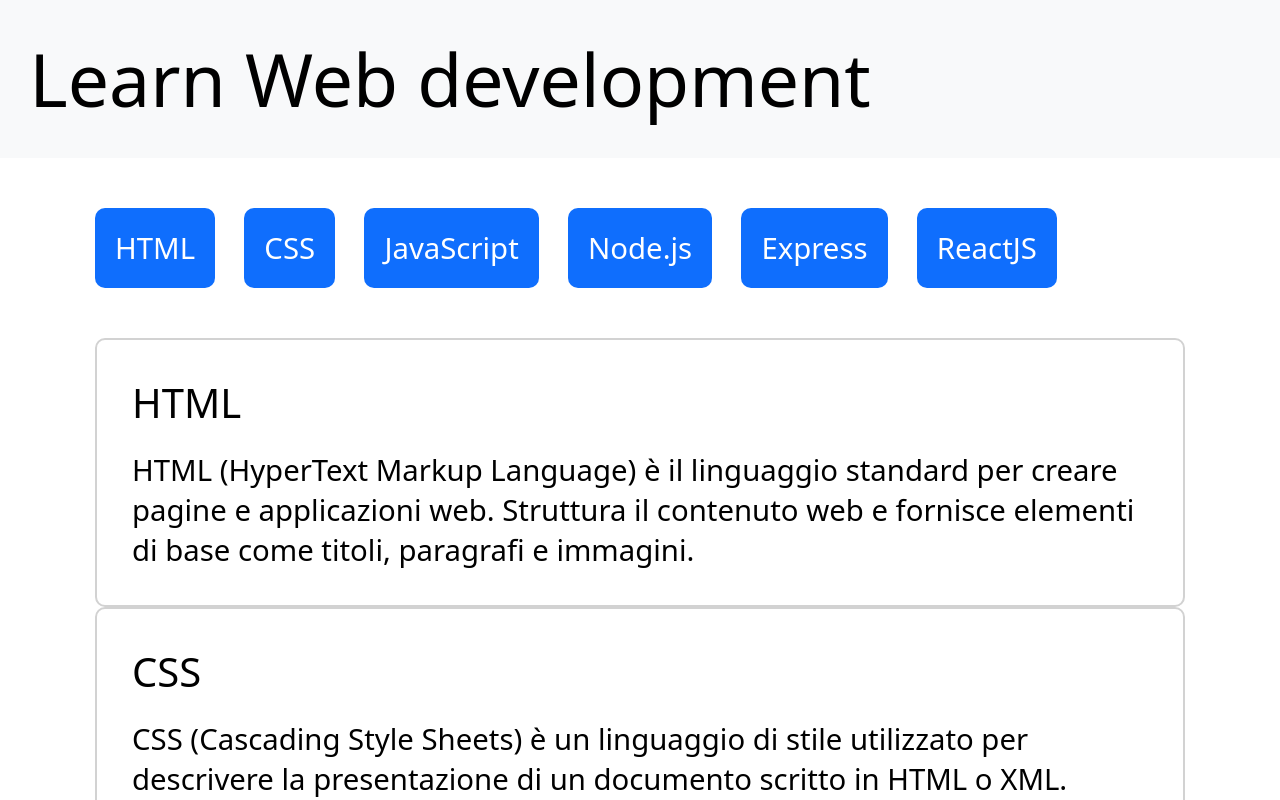
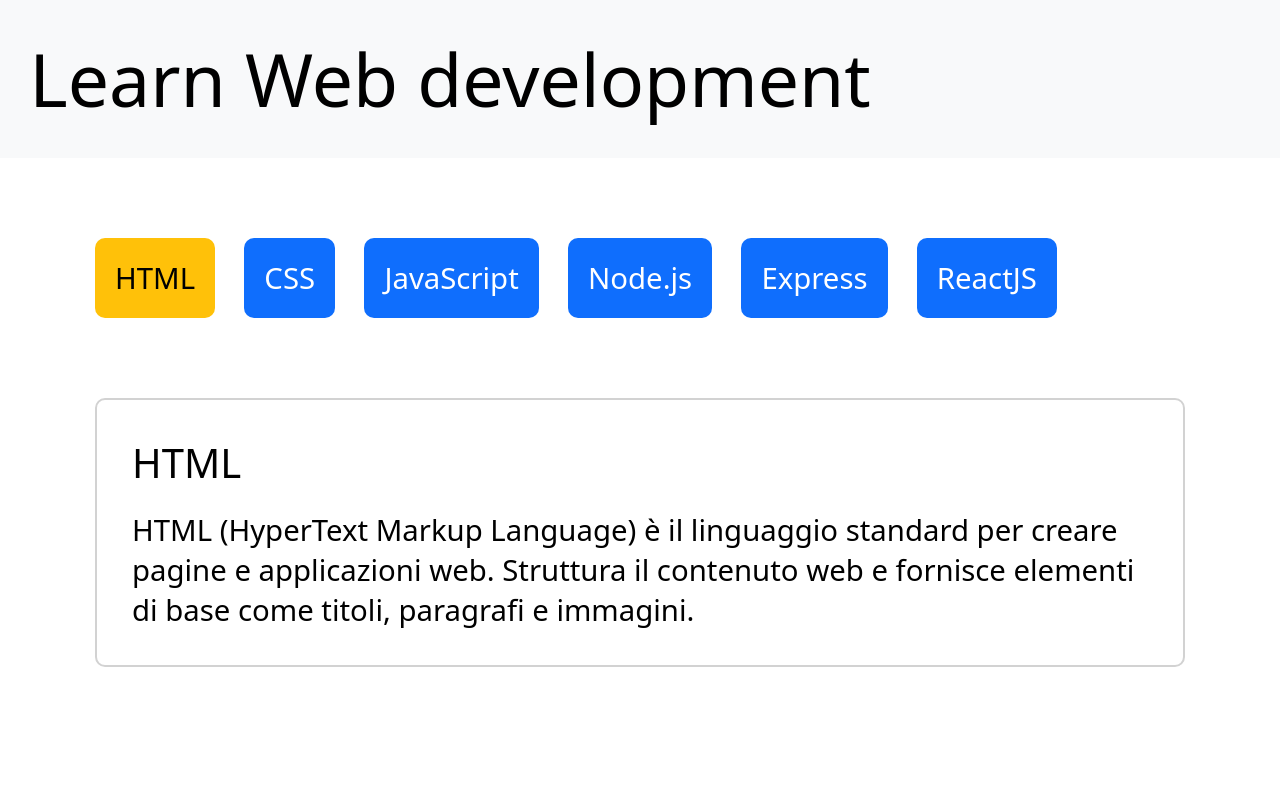
Before and after one commit to BrayanRodrigoGenovese/react-use-state, a React (Vite) app: page / in a window 1280 px wide. Shown: the top 800 px of the page. Built offline with nearby package versions, Linux system fonts and the light colour scheme.

Commit message:
Limit display to a single card instead of a list

```diff
--- a/src/assets/css/index.css
+++ b/src/assets/css/index.css
@@ -47,6 +47,10 @@
   padding: 35px;
 }
 
+.inactive {
+  display: none;
+}
+
 button {
   display: block;
   padding: 20px;
@@ -54,12 +58,19 @@
   border-style: none;
   color: white;
   background-color: rgb(15 110 253);
-  /* yellow rgb(255 193 9) */
   cursor: pointer;
+  font-size: 22pt;
+  font-weight: 400;
 }
+
+button.active {
+  color: black;
+  background-color: rgb(255 193 9);
+}
+
 #button-row {
   display: flex;
   gap: 1rem;
-  margin-top: 50px;
-  margin-bottom: 50px;
+  margin-top: 80px;
+  margin-bottom: 80px;
 }
--- a/src/components/Card.jsx
+++ b/src/components/Card.jsx
@@ -1,8 +1,8 @@
 export default function Card({ id, title, description }) {
   return (
     <>
-      <div className="card">
-        <article key={id}>
+      <div className={"card " + (id !== 1 ? "inactive" : "")}>
+        <article id={id}>
           <h2>{title}</h2>
           <p>{description}</p>
         </article>
--- a/src/components/Main.jsx
+++ b/src/components/Main.jsx
@@ -43,7 +43,12 @@
       <main>
         <div id="button-row">
           {languages.map((language) => (
-            <button id={language.id}>{language.title}</button>
+            <button
+              className={language.id === 1 ? "active" : ""}
+              id={language.id}
+            >
+              {language.title}
+            </button>
           ))}
         </div>
         {languages.map((language) => (
```
